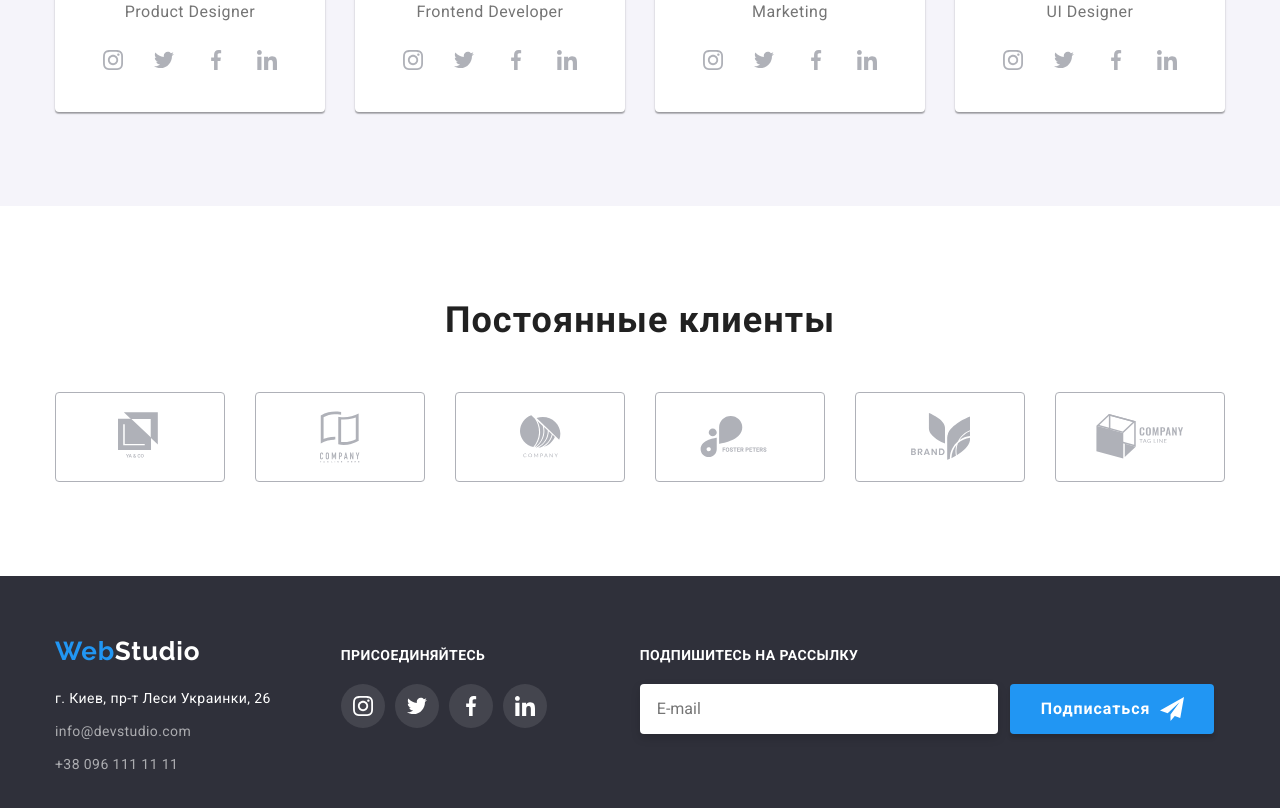
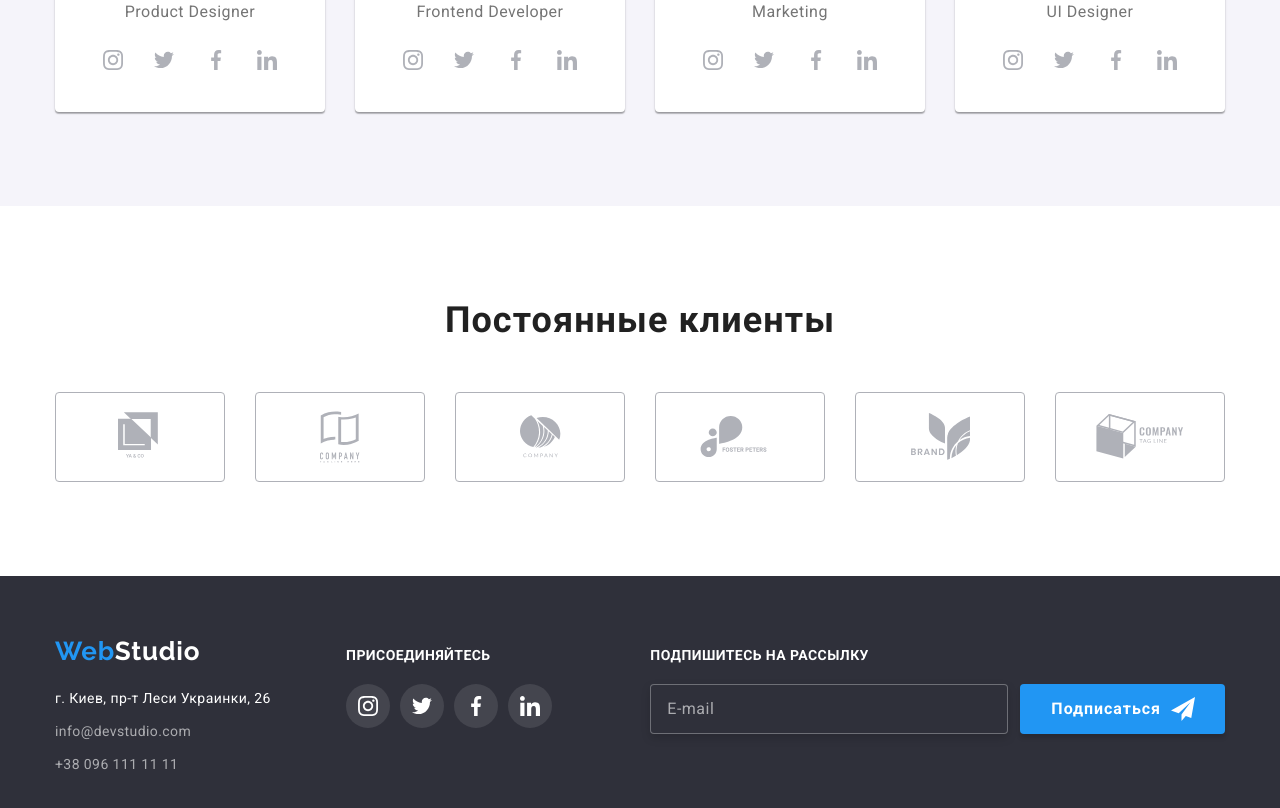
Before and after one commit to VladymyrRzhanov/goit-markup-hw-06, a plain HTML site: page index.html in a window 1280 px wide. Shown: the part 2107-2915 px from the top of the page. Drawn offline with nearby package versions, Linux system fonts and the light colour scheme.

Commit message:
Исправляет стили

```diff
--- a/css/styles.css
+++ b/css/styles.css
@@ -666,7 +666,7 @@ footer {
 
 .footer {
   display: flex;
-  justify-content: flex-start;
+  justify-content: space-between;
   align-items: baseline;
 }
 
@@ -771,10 +771,18 @@ address,
   height: 50px;
   margin-right: 12px;
   padding: 15px 16px;
+  background-color: var(--dark-background-color);
   border: 1px solid rgba(255, 255, 255, 0.3);
-  box-sizing: border-box;
   filter: drop-shadow(0px 4px 4px rgba(0, 0, 0, 0.15));
   border-radius: 4px;
+}
+
+.email-field::placeholder {
+  font-size: 16px;
+  line-height: 1.25;
+  align-items: center;
+  letter-spacing: 0.03em;
+  color: rgba(255, 255, 255, 0.6);
 }
 
 .email-button {
--- a/index.html
+++ b/index.html
@@ -443,7 +443,7 @@
                 <div class="form-conteiner">
                     <input class="form-field" type="email" name="mail" id="mail">
                     <svg class="form-icon" width="18" height="18">
-                        <use href="./images/icons.svg#icon-mail"></use>
+                        <use href="./images/icons.svg#icon-email"></use>
                     </svg>
                 </div>
                 <label class="form-title" for="comments">Комментарий</label>
```
